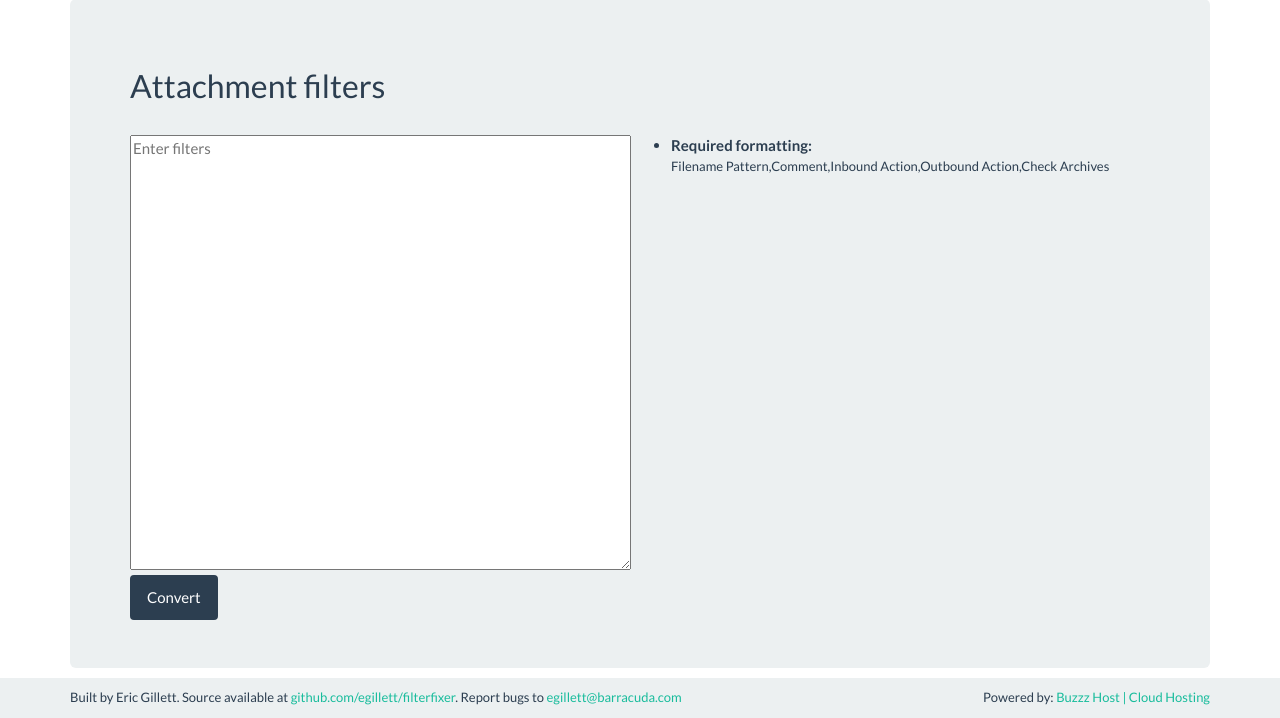
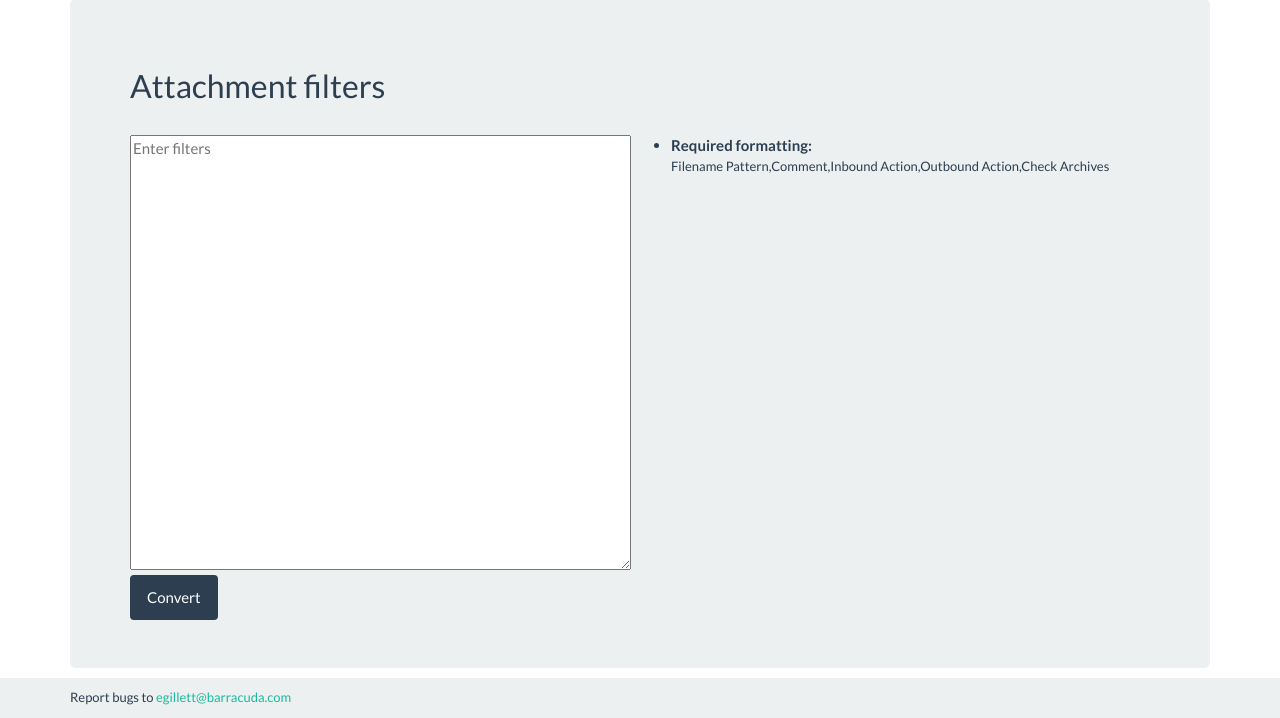
Before and after one commit to Jvarric/FilterFixer, a Flask app: page /attach in a window 1280 px wide. Shown: the part 82-800 px from the top of the page. Run offline with Flask 2, Linux system fonts and the light colour scheme; some libraries are stand-ins or nearby versions.

Commit message:
Updated footer

```diff
--- a/app/templates/base.html
+++ b/app/templates/base.html
@@ -39,14 +39,8 @@
         </div> <!-- /container -->
         <footer class="footer">
             <div class="container">
-                <span style="font-size: small; float: left">Built by Eric Gillett. Source
-					available at <a
-							href="https://github.com/egillett/FilterFixer">
-						github.com/egillett/filterfixer</a>. Report bugs to
+                <span style="font-size: small; float: left">Report bugs to
 					<a href="mailto:egillett@barracuda.com?Subject=FilterFixer">egillett@barracuda.com</a></span>
-				<span style="font-size: small; float: right;">Powered by: <a
-                        href="http://www.buzzzhost.com">Buzzz Host | Cloud
-                    Hosting</a></span>
             </div>
         </footer>
 </body>
```
